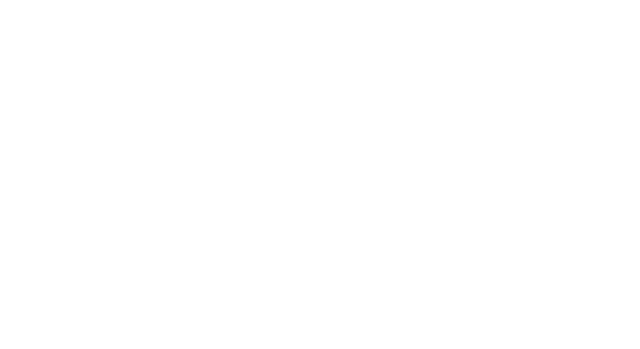
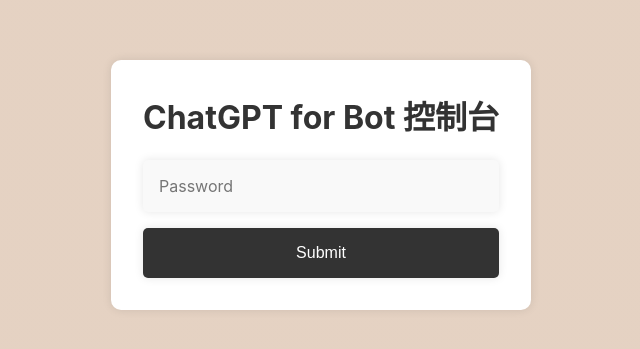
Before and after one commit to DarkSkyTeam/chatgpt-for-bot-webui, a Vue app: page /login in a window 1280 px wide. Before the commit this address had no page. Shown: the part 215-564 px from the top of the page, without its empty margins (319-959 px from the left). Built offline with nearby package versions, Linux system fonts and the light colour scheme.

Commit message:
feat: add login page

```diff
--- a/src/main.ts
+++ b/src/main.ts
@@ -12,3 +12,26 @@
 app.use(router)
 
 app.mount('#app')
+
+
+const oldFetch = window.fetch
+window.fetch = async (input: RequestInfo | URL, init?: RequestInit) => {
+    if(localStorage.getItem('token')) {
+        if(init == undefined) {
+            init = {}
+        }
+        if(init['headers'] == undefined) {
+            init['headers'] = {}
+        }
+        init['headers']['Authorization'] = `Bearer ${localStorage.getItem('token')}`
+    }
+
+    let response = await oldFetch(input, init)
+    if(router?.currentRoute?.value?.name != 'login') {
+        if(response.status == 401) {
+            router.push('/login')
+        }
+    }
+
+    return response
+}
--- a/src/router/index.ts
+++ b/src/router/index.ts
@@ -4,6 +4,11 @@
 const router = createRouter({
   history: createWebHistory(import.meta.env.BASE_URL),
   routes: [
+    {
+      path: '/login',
+      name: 'login',
+      component: () => import('@/views/LoginView.vue'),
+    },
     {
       path: '/',
       component: AppLayout,
--- /dev/null
+++ b/src/views/LoginView.vue
@@ -0,0 +1,167 @@
+<template>
+    <div class="login-page">
+        <form class="login-form" @submit.prevent="submitForm">
+            <h1 class="login-title">ChatGPT for Bot 控制台</h1>
+            <div class="form-group">
+                <label for="password" class="sr-only">Password</label>
+                <input type="password" id="password" v-model="password" placeholder="Password" required
+                    @change="clearErrorMessage" />
+
+            </div>
+            <span v-if="errorMessage" class="error-message">{{ errorMessage }}</span>
+
+            <button type="submit" class="submit-btn" :disabled="isLoading">
+                <span v-if="isLoading">Loading...</span>
+                <span v-else>Submit</span>
+            </button>
+        </form>
+    </div>
+</template>
+
+<script setup lang="ts">
+import { ref } from 'vue';
+import { useRouter } from 'vue-router';
+
+const $router = useRouter()
+const password = ref('');
+const isLoading = ref(false);
+const errorMessage = ref('');
+
+function clearErrorMessage() {
+    errorMessage.value = ''
+}
+
+const submitForm = async () => {
+    isLoading.value = true;
+    errorMessage.value = '';
+    const resp = await fetch('/backend-api/v1/login', {
+        headers: {
+            'Accept': 'application/json',
+            'Content-Type': 'application/json'
+        },
+        method: 'POST',
+        body: JSON.stringify({
+            'password': password.value
+        })
+    })
+    const body = await resp.json()
+    isLoading.value = false;
+    if (resp.status != 200) {
+        errorMessage.value = body['error']
+    } else {
+        localStorage.setItem('token', body['token'])
+        $router.push('/dashboard')
+    }
+};
+</script>
+
+<style>
+.login-page {
+    display: flex;
+    justify-content: center;
+    align-items: center;
+    height: 100vh;
+    background-color: white;
+    background-image: -webkit-gradient(linear, 0 0, 0 100%, color-stop(.5, transparent), color-stop(.5, rgba(226, 205, 188, .9)), to(rgba(226, 205, 188, .9))),
+        -webkit-gradient(linear, 0 0, 100% 0, color-stop(.5, transparent), color-stop(.5, rgba(226, 205, 188, .9)), to(rgba(226, 205, 188, .9)));
+    background-image: -moz-linear-gradient(transparent 50%, rgba(226, 205, 188, .9) 50%, rgba(226, 205, 188, .9)),
+        -moz-linear-gradient(0deg, transparent 50%, rgba(226, 205, 188, .9) 50%, rgba(226, 205, 188, .9));
+    background-image: -o-linear-gradient(transparent 50%, rgba(226, 205, 188, .9) 50%, rgba(226, 205, 188, .9)),
+        -o-linear-gradient(0deg, transparent 50%, rgba(226, 205, 188, .9) 50%, rgba(226, 205, 188, .9));
+    background-image: linear-gradient(transparent 50%, rgba(226, 205, 188, .9) 50%, rgba(226, 205, 188, .9)),
+        linear-gradient(0deg, transparent 50%, rgba(226, 205, 188, .9) 50%, rgba(226, 205, 188, .9));
+}
+
+.login-form {
+    display: flex;
+    flex-direction: column;
+    align-items: center;
+    padding: 2rem;
+    border-radius: 10px;
+    box-shadow: 0px 0px 10px rgba(0, 0, 0, 0.1);
+    background-color: #fff;
+    transition: all 0.3s ease-in-out;
+    min-width: 400px;
+}
+
+.login-title {
+    margin-bottom: 1rem;
+    font-size: 2rem;
+    font-weight: bold;
+    color: #333;
+}
+
+.form-group {
+    width: 100%;
+    margin-bottom: 1rem;
+}
+
+label {
+    display: none;
+}
+
+input[type='password'] {
+    width: 100%;
+    padding: 1rem;
+    border: none;
+    border-radius: 5px;
+    box-shadow: 0px 0px 10px rgba(0, 0, 0, 0.1);
+    font-size: 1rem;
+    color: #333;
+    background-color: #f9f9f9;
+}
+
+.submit-btn {
+    width: 100%;
+    padding: 1rem;
+    border: none;
+    border-radius: 5px;
+    box-shadow: 0px 0px 10px rgba(0, 0, 0, 0.1);
+    font-size: 1rem;
+    font-weight: bold;
+    color: #fff;
+    background-color: #333;
+    cursor: pointer;
+    transition: all 0.3s ease-in-out;
+}
+
+.submit-btn:disabled {
+    opacity: 0.5;
+    cursor: not-allowed;
+}
+
+.submit-btn:hover {
+    background-color: #555;
+}
+
+.error-message {
+    margin: 1rem;
+    font-size: 1rem;
+    font-weight: bold;
+    color: #ff0000;
+    animation: shake 0.3s ease-in-out;
+}
+
+
+@keyframes shake {
+    0% {
+        transform: translateX(0);
+    }
+
+    25% {
+        transform: translateX(-5px);
+    }
+
+    50% {
+        transform: translateX(5px);
+    }
+
+    75% {
+        transform: translateX(-5px);
+    }
+
+    100% {
+        transform: translateX(0);
+    }
+}
+</style>
```
